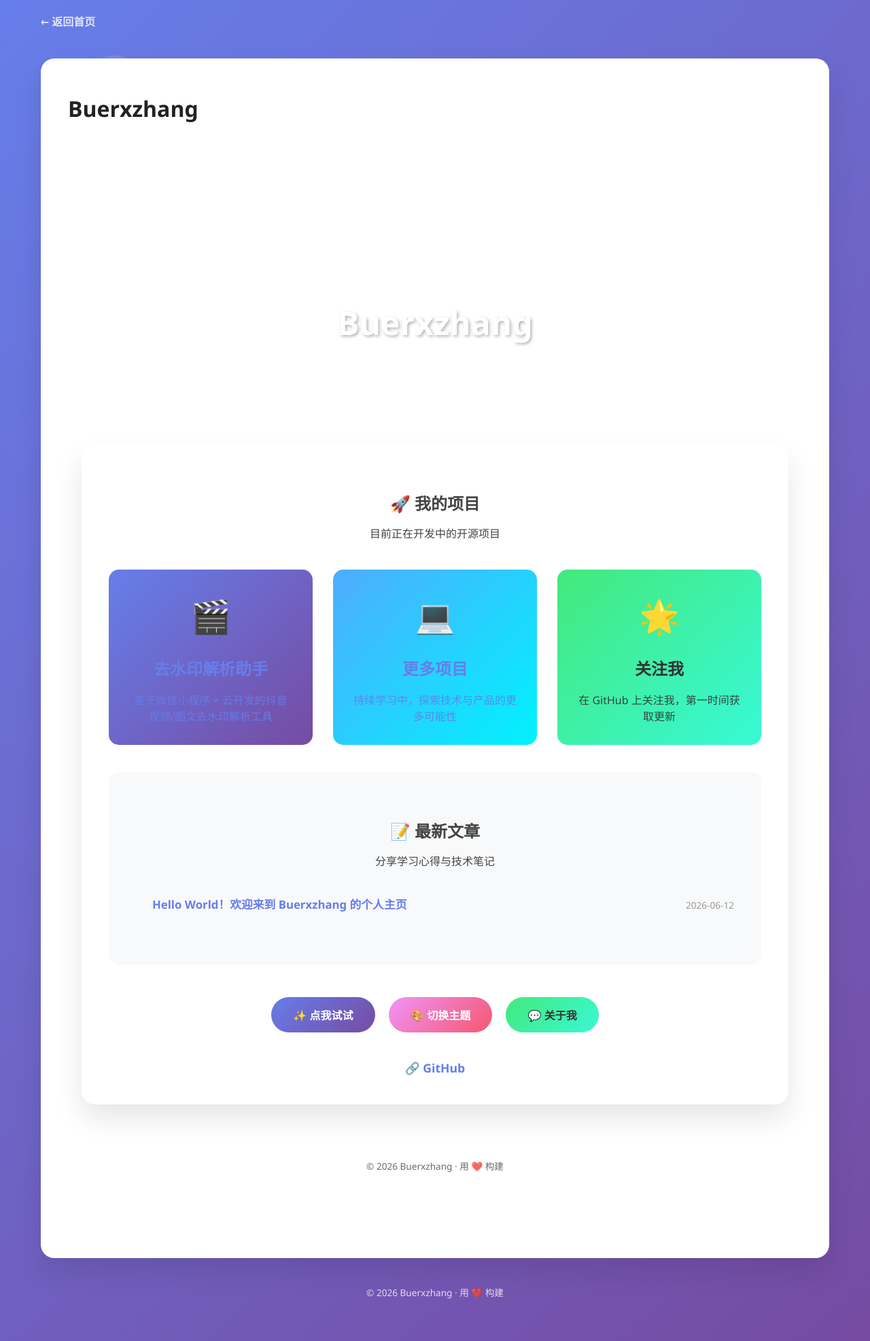
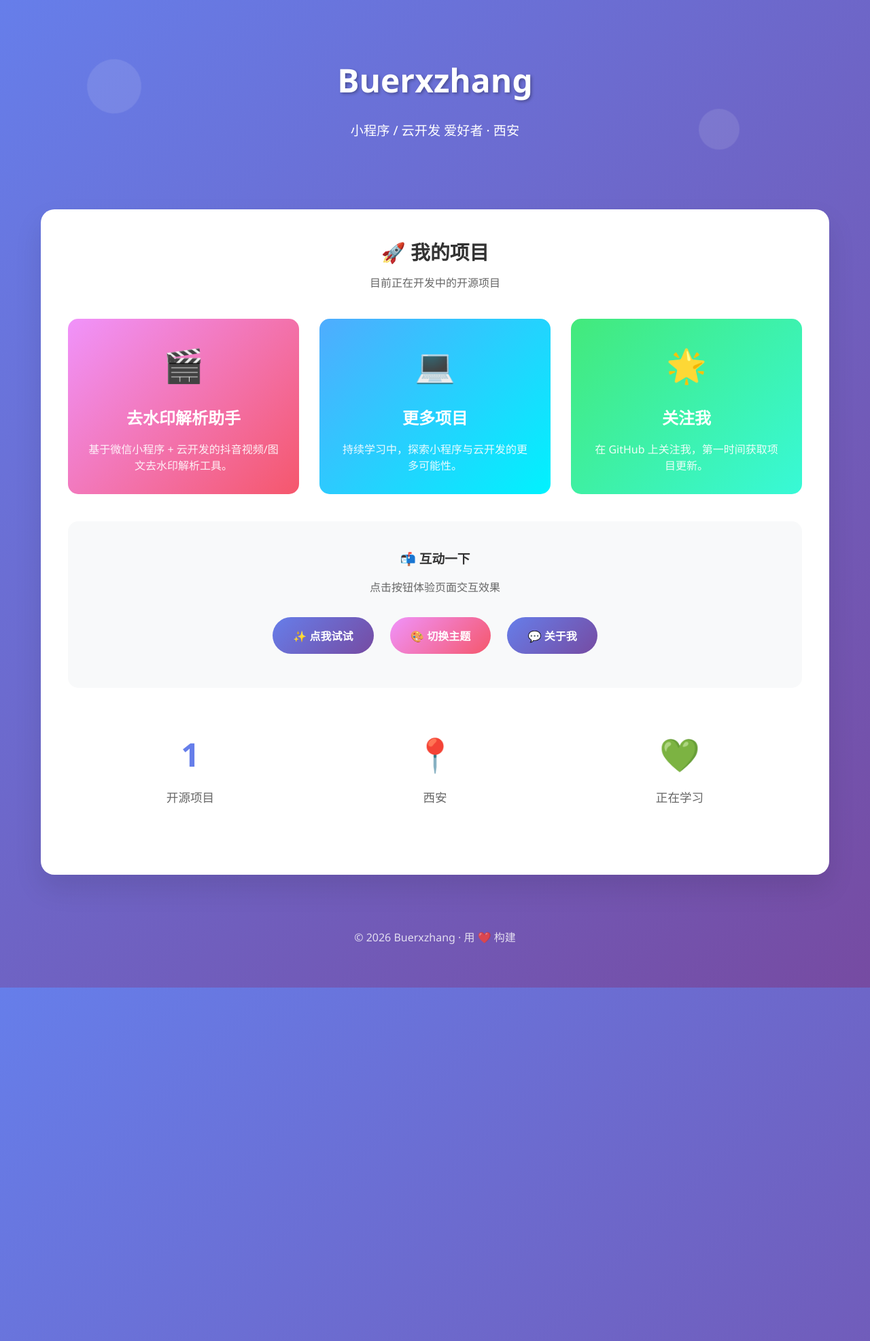
Before and after one commit to Buerxzhang/Buerxzhang.github.io, a Jekyll site: the page index.html, which Jekyll copies as it is, in a window 1280 px wide. Shown: the whole page at 68% size. Built offline with Jekyll 4.4.1, drawn with Linux system fonts in a browser that asks for light colours; the list of posts is cut into pages by our own code.

Commit message:
style: 复刻腾讯云测试页面设计风格

```diff
--- a/index.html
+++ b/index.html
@@ -1,15 +1,15 @@
----
-layout: default
-title: Buerxzhang
----
 <!DOCTYPE html>
 <html lang="zh-CN">
 <head>
     <meta charset="UTF-8">
     <meta name="viewport" content="width=device-width, initial-scale=1.0">
-    <title>{{ site.title }}</title>
+    <title>Buerxzhang - 个人主页</title>
     <style>
-        * { margin: 0; padding: 0; box-sizing: border-box; }
+        * {
+            margin: 0;
+            padding: 0;
+            box-sizing: border-box;
+        }
 
         body {
             font-family: 'Segoe UI', Tahoma, Geneva, Verdana, sans-serif;
@@ -32,26 +32,10 @@
             color: white;
         }
 
-        .avatar {
-            width: 120px;
-            height: 120px;
-            border-radius: 50%;
-            background: rgba(255,255,255,0.2);
-            border: 3px solid rgba(255,255,255,0.5);
-            display: flex;
-            align-items: center;
-            justify-content: center;
-            font-size: 48px;
-            font-weight: bold;
-            margin: 0 auto 20px;
-            backdrop-filter: blur(10px);
-            animation: fadeInDown 1s ease-out;
-        }
-
         .logo {
             font-size: 3rem;
             font-weight: bold;
-            margin-bottom: 10px;
+            margin-bottom: 20px;
             text-shadow: 2px 2px 4px rgba(0,0,0,0.3);
             animation: fadeInDown 1s ease-out;
         }
@@ -71,30 +55,15 @@
             animation: fadeIn 1s ease-out 0.6s both;
         }
 
-        .section-title {
-            text-align: center;
-            font-size: 1.8rem;
-            font-weight: bold;
-            color: #333;
-            margin-bottom: 10px;
-        }
-
-        .section-desc {
-            text-align: center;
-            color: #666;
-            margin-bottom: 30px;
-            font-size: 1rem;
-        }
-
-        .project-grid {
+        .feature-grid {
             display: grid;
             grid-template-columns: repeat(auto-fit, minmax(300px, 1fr));
             gap: 30px;
             margin: 40px 0;
         }
 
-        .project-card {
-            background: linear-gradient(135deg, #667eea 0%, #764ba2 100%);
+        .feature-card {
+            background: linear-gradient(135deg, #f093fb 0%, #f5576c 100%);
             color: white;
             padding: 30px;
             border-radius: 15px;
@@ -105,69 +74,47 @@
             display: block;
         }
 
-        .project-card:hover {
+        .feature-card:hover {
             transform: translateY(-10px);
             box-shadow: 0 15px 30px rgba(0,0,0,0.2);
         }
 
-        .project-card:nth-child(2) {
+        .feature-card:nth-child(2) {
             background: linear-gradient(135deg, #4facfe 0%, #00f2fe 100%);
         }
 
-        .project-card:nth-child(3) {
+        .feature-card:nth-child(3) {
             background: linear-gradient(135deg, #43e97b 0%, #38f9d7 100%);
-            color: #333;
         }
 
-        .project-icon { font-size: 3rem; margin-bottom: 20px; display: block; }
-        .project-title { font-size: 1.5rem; margin-bottom: 15px; font-weight: bold; }
-        .project-desc { opacity: 0.9; line-height: 1.5; }
+        .feature-icon {
+            font-size: 3rem;
+            margin-bottom: 20px;
+            display: block;
+        }
 
-        .blog-section {
+        .feature-title {
+            font-size: 1.5rem;
+            margin-bottom: 15px;
+            font-weight: bold;
+        }
+
+        .feature-description {
+            opacity: 0.9;
+            line-height: 1.5;
+        }
+
+        .interactive-section {
             background: #f8f9fa;
             border-radius: 15px;
             padding: 40px;
             margin: 40px 0;
-        }
-
-        .blog-list {
-            list-style: none;
-            margin-top: 20px;
-        }
-
-        .blog-list li {
-            padding: 18px 0;
-            border-bottom: 1px solid #eee;
-            display: flex;
-            justify-content: space-between;
-            align-items: center;
-            flex-wrap: wrap;
-        }
-
-        .blog-list li:last-child { border-bottom: none; }
-
-        .blog-list a {
-            color: #667eea;
-            text-decoration: none;
-            font-weight: 600;
-            font-size: 1.05rem;
-        }
-
-        .blog-list a:hover { color: #764ba2; }
-
-        .post-date {
-            font-size: 0.85rem;
-            color: #999;
-        }
-
-        .interactive-section {
             text-align: center;
-            margin: 30px 0;
         }
 
         .btn {
             display: inline-block;
-            padding: 14px 32px;
+            padding: 15px 30px;
             background: linear-gradient(135deg, #667eea 0%, #764ba2 100%);
             color: white;
             text-decoration: none;
@@ -177,7 +124,7 @@
             border: none;
             cursor: pointer;
             font-size: 1rem;
-            margin: 8px;
+            margin: 10px;
         }
 
         .btn:hover {
@@ -185,31 +132,36 @@
             box-shadow: 0 10px 20px rgba(0,0,0,0.2);
         }
 
-        .btn-pink {
+        .btn-secondary {
             background: linear-gradient(135deg, #f093fb 0%, #f5576c 100%);
         }
 
-        .btn-green {
-            background: linear-gradient(135deg, #43e97b 0%, #38f9d7 100%);
-            color: #333;
+        .stats-section {
+            display: flex;
+            justify-content: space-around;
+            flex-wrap: wrap;
+            margin: 40px 0;
+            text-align: center;
         }
 
-        .contact-links {
-            display: flex;
-            justify-content: center;
-            gap: 20px;
-            flex-wrap: wrap;
-            margin-top: 20px;
+        .stat-item {
+            flex: 1;
+            min-width: 200px;
+            padding: 20px;
         }
 
-        .contact-link {
+        .stat-number {
+            font-size: 3rem;
+            font-weight: bold;
             color: #667eea;
-            text-decoration: none;
-            font-weight: 600;
+            display: block;
+            margin-bottom: 10px;
+        }
+
+        .stat-label {
+            color: #666;
             font-size: 1.1rem;
         }
-
-        .contact-link:hover { color: #764ba2; }
 
         footer {
             text-align: center;
@@ -220,7 +172,10 @@
 
         .floating-shapes {
             position: fixed;
-            top: 0; left: 0; width: 100%; height: 100%;
+            top: 0;
+            left: 0;
+            width: 100%;
+            height: 100%;
             pointer-events: none;
             z-index: -1;
         }
@@ -232,11 +187,45 @@
             animation: float 6s ease-in-out infinite;
         }
 
-        .shape:nth-child(1) { width: 80px; height: 80px; top: 10%; left: 10%; }
-        .shape:nth-child(2) { width: 60px; height: 60px; top: 20%; right: 15%; animation-delay: 2s; }
-        .shape:nth-child(3) { width: 100px; height: 100px; bottom: 30%; left: 5%; animation-delay: 4s; }
-        .shape:nth-child(4) { width: 40px; height: 40px; bottom: 20%; right: 10%; animation-delay: 1s; }
-        .shape:nth-child(5) { width: 70px; height: 70px; top: 50%; left: 80%; animation-delay: 3s; }
+        .shape:nth-child(1) {
+            width: 80px;
+            height: 80px;
+            top: 10%;
+            left: 10%;
+            animation-delay: 0s;
+        }
+
+        .shape:nth-child(2) {
+            width: 60px;
+            height: 60px;
+            top: 20%;
+            right: 15%;
+            animation-delay: 2s;
+        }
+
+        .shape:nth-child(3) {
+            width: 100px;
+            height: 100px;
+            bottom: 30%;
+            left: 5%;
+            animation-delay: 4s;
+        }
+
+        .shape:nth-child(4) {
+            width: 40px;
+            height: 40px;
+            bottom: 20%;
+            right: 10%;
+            animation-delay: 1s;
+        }
+
+        .shape:nth-child(5) {
+            width: 70px;
+            height: 70px;
+            top: 50%;
+            left: 80%;
+            animation-delay: 3s;
+        }
 
         @keyframes float {
             0%, 100% { transform: translateY(0) rotate(0deg); }
@@ -244,138 +233,241 @@
         }
 
         @keyframes fadeInDown {
-            from { opacity: 0; transform: translateY(-30px); }
-            to { opacity: 1; transform: translateY(0); }
+            from {
+                opacity: 0;
+                transform: translateY(-30px);
+            }
+            to {
+                opacity: 1;
+                transform: translateY(0);
+            }
         }
 
         @keyframes fadeInUp {
-            from { opacity: 0; transform: translateY(30px); }
-            to { opacity: 1; transform: translateY(0); }
+            from {
+                opacity: 0;
+                transform: translateY(30px);
+            }
+            to {
+                opacity: 1;
+                transform: translateY(0);
+            }
         }
 
         @keyframes fadeIn {
             from { opacity: 0; }
             to { opacity: 1; }
         }
-
-        @media (max-width: 768px) {
-            .logo { font-size: 2rem; }
-            .main-content { padding: 20px; }
-            .project-grid { grid-template-columns: 1fr; }
-            .blog-list li { flex-direction: column; align-items: flex-start; gap: 4px; }
-        }
     </style>
 </head>
 <body>
     <div class="floating-shapes">
-        <div class="shape"></div><div class="shape"></div><div class="shape"></div>
-        <div class="shape"></div><div class="shape"></div>
+        <div class="shape"></div>
+        <div class="shape"></div>
+        <div class="shape"></div>
+        <div class="shape"></div>
+        <div class="shape"></div>
     </div>
 
     <div class="container">
         <header>
-            <div class="avatar">B</div>
-            <div class="logo">{{ site.title }}</div>
-            <div class="subtitle">{{ site.description }}</div>
+            <div class="logo">Buerxzhang</div>
+            <div class="subtitle">小程序 / 云开发 爱好者 · 西安</div>
         </header>
 
         <div class="main-content">
-            <h2 class="section-title">🚀 我的项目</h2>
-            <p class="section-desc">目前正在开发中的开源项目</p>
+            <h2 style="text-align: center; font-size: 1.8rem; margin-bottom: 10px;">🚀 我的项目</h2>
+            <p style="text-align: center; color: #666; margin-bottom: 30px;">目前正在开发中的开源项目</p>
 
-            <div class="project-grid">
-                <a class="project-card" href="https://github.com/Buerxzhang/douyin-watermark-parser" target="_blank">
-                    <span class="project-icon">🎬</span>
-                    <div class="project-title">去水印解析助手</div>
-                    <div class="project-desc">基于微信小程序 + 云开发的抖音视频/图文去水印解析工具</div>
+            <div class="feature-grid">
+                <a class="feature-card" href="https://github.com/Buerxzhang/douyin-watermark-parser" target="_blank">
+                    <span class="feature-icon">🎬</span>
+                    <div class="feature-title">去水印解析助手</div>
+                    <div class="feature-description">
+                        基于微信小程序 + 云开发的抖音视频/图文去水印解析工具。
+                    </div>
                 </a>
-                <a class="project-card" href="https://github.com/Buerxzhang" target="_blank">
-                    <span class="project-icon">💻</span>
-                    <div class="project-title">更多项目</div>
-                    <div class="project-desc">持续学习中，探索技术与产品的更多可能性</div>
+
+                <a class="feature-card" href="https://github.com/Buerxzhang" target="_blank">
+                    <span class="feature-icon">💻</span>
+                    <div class="feature-title">更多项目</div>
+                    <div class="feature-description">
+                        持续学习中，探索小程序与云开发的更多可能性。
+                    </div>
                 </a>
-                <a class="project-card" href="https://github.com/Buerxzhang" target="_blank">
-                    <span class="project-icon">🌟</span>
-                    <div class="project-title">关注我</div>
-                    <div class="project-desc">在 GitHub 上关注我，第一时间获取更新</div>
+
+                <a class="feature-card" href="https://github.com/Buerxzhang" target="_blank">
+                    <span class="feature-icon">🌟</span>
+                    <div class="feature-title">关注我</div>
+                    <div class="feature-description">
+                        在 GitHub 上关注我，第一时间获取项目更新。
+                    </div>
                 </a>
             </div>
 
-            <!-- 博客 -->
-            <div class="blog-section">
-                <h2 class="section-title">📝 最新文章</h2>
-                <p class="section-desc">分享学习心得与技术笔记</p>
-                {% if site.posts.size > 0 %}
-                <ul class="blog-list">
-                    {% for post in site.posts limit:5 %}
-                    <li>
-                        <a href="{{ post.url | relative_url }}">{{ post.title }}</a>
-                        <span class="post-date">{{ post.date | date: "%Y-%m-%d" }}</span>
-                    </li>
-                    {% endfor %}
-                </ul>
-                {% else %}
-                <p style="text-align: center; color: #999; padding: 20px 0;">还没有文章，敬请期待 ✨</p>
-                {% endif %}
+            <div class="interactive-section">
+                <h3 style="margin-bottom: 15px;">📬 互动一下</h3>
+                <p style="color: #666; margin-bottom: 20px;">点击按钮体验页面交互效果</p>
+                <button class="btn" onclick="animateButton(this)">✨ 点我试试</button>
+                <button class="btn btn-secondary" onclick="changeColors()">🎨 切换主题</button>
+                <button class="btn" onclick="showAlert()">💬 关于我</button>
             </div>
 
-            <!-- 交互按钮 -->
-            <div class="interactive-section">
-                <button class="btn" onclick="animateBtn(this)">✨ 点我试试</button>
-                <button class="btn btn-pink" onclick="changeTheme()">🎨 切换主题</button>
-                <button class="btn btn-green" onclick="showAbout()">💬 关于我</button>
-            </div>
-
-            <div class="contact-links">
-                <a class="contact-link" href="https://github.com/Buerxzhang" target="_blank">🔗 GitHub</a>
+            <div class="stats-section">
+                <div class="stat-item">
+                    <span class="stat-number">1</span>
+                    <span class="stat-label">开源项目</span>
+                </div>
+                <div class="stat-item">
+                    <span class="stat-number">📍</span>
+                    <span class="stat-label">西安</span>
+                </div>
+                <div class="stat-item">
+                    <span class="stat-number">💚</span>
+                    <span class="stat-label">正在学习</span>
+                </div>
             </div>
         </div>
 
         <footer>
-            <p>&copy; {{ site.time | date: "%Y" }} {{ site.author }} &middot; 用 ❤️ 构建</p>
+            <p>© 2026 Buerxzhang · 用 ❤️ 构建</p>
         </footer>
     </div>
 
     <script>
-        function toast(msg) {
-            const t = document.createElement('div');
-            t.textContent = msg;
-            t.style.cssText = 'position:fixed;top:20px;right:20px;background:linear-gradient(135deg,#667eea,#764ba2);color:#fff;padding:15px 25px;border-radius:10px;box-shadow:0 10px 20px rgba(0,0,0,0.2);z-index:1000;animation:slideInRight .3s ease-out;max-width:300px;';
-            document.body.appendChild(t);
-            setTimeout(() => { t.style.animation = 'slideOutRight .3s ease-in'; setTimeout(() => t.remove(), 300); }, 2500);
+        function showMessage(feature) {
+            const messages = {
+                '按钮点击': '👋 你好！欢迎来到 Buerxzhang 的个人主页！',
+                '主题已切换！': '🌈 主题色已切换，喜欢这个配色吗？',
+                '功能卡片': '💡 点击项目卡片可以跳转到 GitHub 仓库哦！',
+                '用户体验': '🎯 好的设计提升用户体验！',
+                '交互体验': '⚡ 流畅的交互让用户操作更加愉悦！'
+            };
+
+            const toast = document.createElement('div');
+            toast.style.cssText = `
+                position: fixed;
+                top: 20px;
+                right: 20px;
+                background: linear-gradient(135deg, #667eea 0%, #764ba2 100%);
+                color: white;
+                padding: 15px 25px;
+                border-radius: 10px;
+                box-shadow: 0 10px 20px rgba(0,0,0,0.2);
+                z-index: 1000;
+                animation: slideInRight 0.3s ease-out;
+                max-width: 300px;
+            `;
+            toast.textContent = messages[feature] || feature;
+            document.body.appendChild(toast);
+
+            setTimeout(() => {
+                toast.style.animation = 'slideOutRight 0.3s ease-in';
+                setTimeout(() => document.body.removeChild(toast), 300);
+            }, 3000);
         }
 
-        function animateBtn(btn) {
-            btn.style.transform = 'scale(0.95)';
-            setTimeout(() => { btn.style.transform = 'scale(1)'; toast('👋 你好！欢迎来到 Buerxzhang 的个人主页！'); }, 150);
+        function animateButton(button) {
+            button.style.transform = 'scale(0.95)';
+            setTimeout(() => {
+                button.style.transform = 'scale(1)';
+                showMessage('按钮点击');
+            }, 150);
         }
 
-        function changeTheme() {
+        function changeColors() {
             const colors = [
                 'linear-gradient(135deg, #667eea 0%, #764ba2 100%)',
                 'linear-gradient(135deg, #f093fb 0%, #f5576c 100%)',
                 'linear-gradient(135deg, #4facfe 0%, #00f2fe 100%)',
                 'linear-gradient(135deg, #43e97b 0%, #38f9d7 100%)'
             ];
-            document.body.style.background = colors[Math.floor(Math.random() * colors.length)];
-            toast('🌈 主题已切换！');
+            const randomColor = colors[Math.floor(Math.random() * colors.length)];
+            document.body.style.background = randomColor;
+
+            showMessage('主题已切换！');
         }
 
-        function showAbout() {
-            const el = document.createElement('div');
-            el.style.cssText = 'position:fixed;top:50%;left:50%;transform:translate(-50%,-50%);background:#fff;padding:30px;border-radius:15px;box-shadow:0 20px 40px rgba(0,0,0,0.3);z-index:1001;text-align:center;min-width:300px;';
-            el.innerHTML = '<h3 style="margin-bottom:15px;color:#333;">👋 关于我</h3><p style="color:#666;margin-bottom:8px;">大家好，我是 <strong>Buerxzhang</strong></p><p style="color:#666;margin-bottom:8px;">📍 西安 · 小程序 / 云开发 爱好者</p><p style="color:#666;margin-bottom:20px;">热衷于用技术解决实际问题 🚀</p><button onclick="this.parentElement.remove()" style="background:linear-gradient(135deg,#667eea,#764ba2);color:#fff;border:none;padding:10px 24px;border-radius:25px;cursor:pointer;font-weight:bold;font-size:16px;">知道啦 👍</button>';
-            document.body.appendChild(el);
+        function showAlert() {
+            const customAlert = document.createElement('div');
+            customAlert.style.cssText = `
+                position: fixed;
+                top: 50%;
+                left: 50%;
+                transform: translate(-50%, -50%);
+                background: white;
+                padding: 30px;
+                border-radius: 15px;
+                box-shadow: 0 20px 40px rgba(0,0,0,0.3);
+                z-index: 1001;
+                text-align: center;
+                min-width: 300px;
+            `;
+
+            customAlert.innerHTML = `
+                <h3 style="color: #333; margin-bottom: 15px;">👋 关于我</h3>
+                <p style="color: #666; margin-bottom: 10px;">大家好，我是 <strong>Buerxzhang</strong></p>
+                <p style="color: #666; margin-bottom: 10px;">📍 西安 · 小程序 / 云开发 爱好者</p>
+                <p style="color: #666; margin-bottom: 20px;">热衷于用技术解决实际问题，持续学习中 🚀</p>
+                <button onclick="this.parentElement.remove()" style="
+                    background: linear-gradient(135deg, #667eea 0%, #764ba2 100%);
+                    color: white;
+                    border: none;
+                    padding: 10px 20px;
+                    border-radius: 25px;
+                    cursor: pointer;
+                    font-weight: bold;
+                    font-size: 16px;
+                ">知道啦 👍</button>
+            `;
+
+            document.body.appendChild(customAlert);
         }
 
-        const s = document.createElement('style');
-        s.textContent = '@keyframes slideInRight{from{transform:translateX(100%);opacity:0}to{transform:translateX(0);opacity:1}}@keyframes slideOutRight{from{transform:translateX(0);opacity:1}to{transform:translateX(100%);opacity:0}}';
-        document.head.appendChild(s);
+        const style = document.createElement('style');
+        style.textContent = `
+            @keyframes slideInRight {
+                from {
+                    transform: translateX(100%);
+                    opacity: 0;
+                }
+                to {
+                    transform: translateX(0);
+                    opacity: 1;
+                }
+            }
 
+            @keyframes slideOutRight {
+                from {
+                    transform: translateX(0);
+                    opacity: 1;
+                }
+                to {
+                    transform: translateX(100%);
+                    opacity: 0;
+                }
+            }
+        `;
+        document.head.appendChild(style);
+
+        // 鼠标跟随效果
         document.addEventListener('mousemove', (e) => {
-            document.querySelectorAll('.shape').forEach((sh, i) => {
-                const sp = (i + 1) * 0.02;
-                sh.style.transform = `translate(${(e.clientX - window.innerWidth/2)*sp}px, ${(e.clientY - window.innerHeight/2)*sp}px)`;
+            const shapes = document.querySelectorAll('.shape');
+            shapes.forEach((shape, index) => {
+                const speed = (index + 1) * 0.02;
+                const x = e.clientX * speed;
+                const y = e.clientY * speed;
+                shape.style.transform = `translate(${x}px, ${y}px)`;
+            });
+        });
+
+        // 滚动动画
+        window.addEventListener('scroll', () => {
+            const scrolled = window.pageYOffset;
+            const shapes = document.querySelectorAll('.shape');
+            shapes.forEach((shape, index) => {
+                const speed = (index + 1) * 0.5;
+                shape.style.transform += ` translateY(${scrolled * speed}px)`;
             });
         });
     </script>
```
